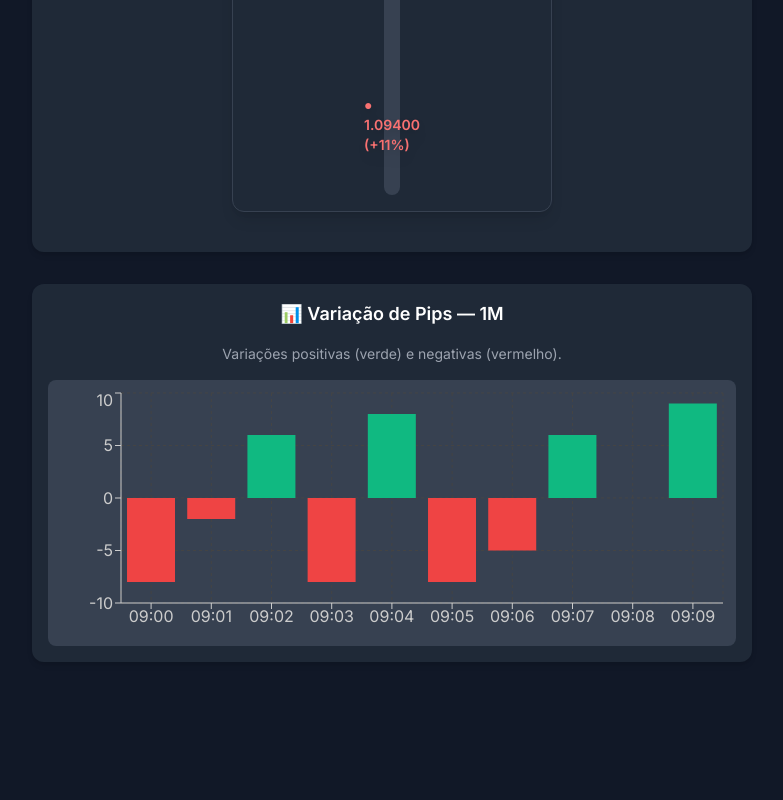
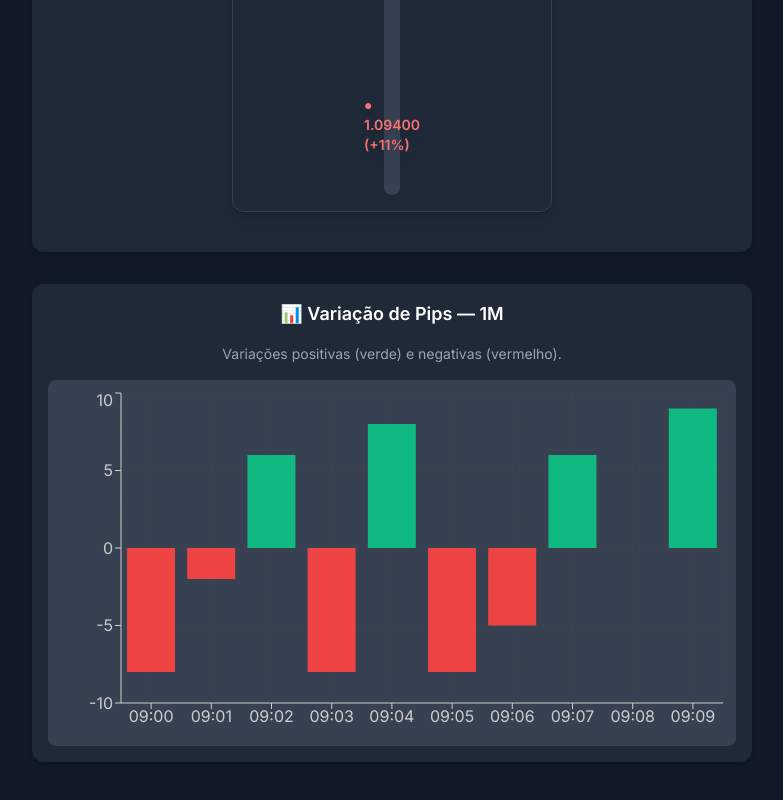
Before and after one commit to TulioBuarque/meusite-nextjs, a Next.js app: page /dashboard in a window 1280 px wide. Shown: the part 568-1368 px from the top of the page, without its empty margins (248-1031 px from the left). Before the commit the page ends 1278 px from the top, so only its background shows below. Built offline with nearby package versions, Linux system fonts and the light colour scheme.

Commit message:
Update PipVariationTimeBlocks.tsx

```diff
--- a/src/components/kpis/PipVariationTimeBlocks.tsx
+++ b/src/components/kpis/PipVariationTimeBlocks.tsx
@@ -61,7 +61,7 @@ export function PipVariationTimeBlocks() {
 
       {data.length > 0 ? (
         <div className="bg-gray-700 rounded-lg p-2">
-          <ResponsiveContainer width="100%" height={250}>
+          <ResponsiveContainer width="100%" height={350}>
             <BarChart data={data}>
               <CartesianGrid strokeDasharray="3 3" stroke="#444" />
               <XAxis dataKey="time" stroke="#ccc" />
```
